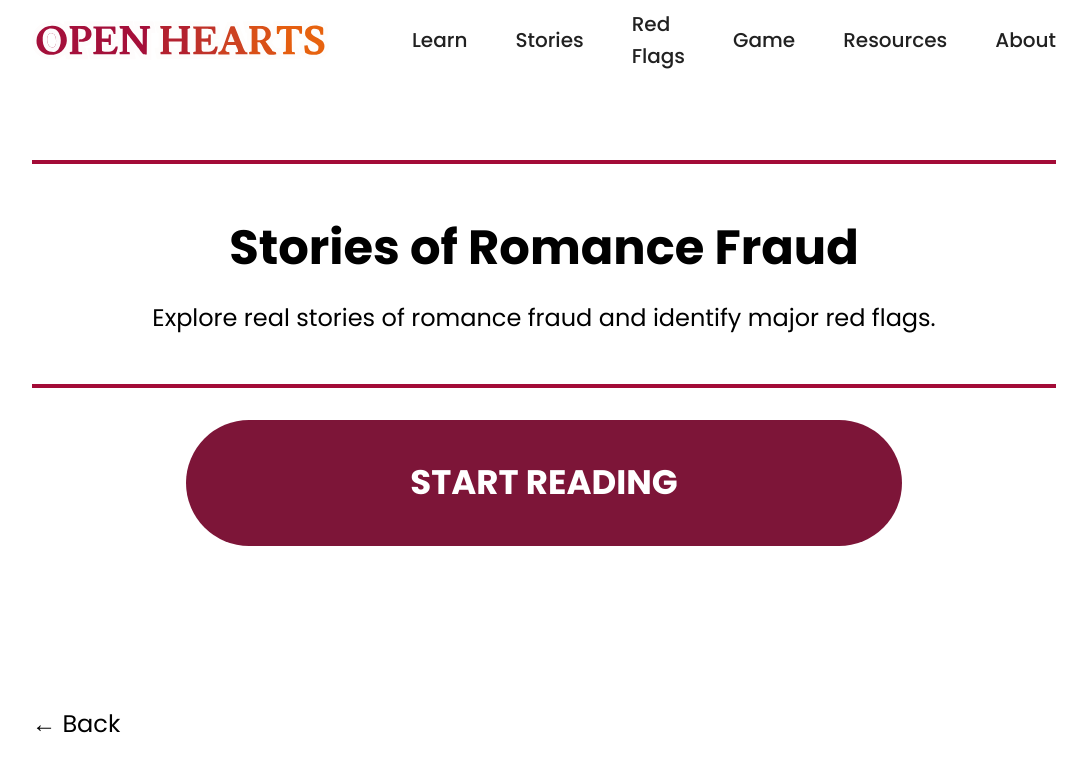
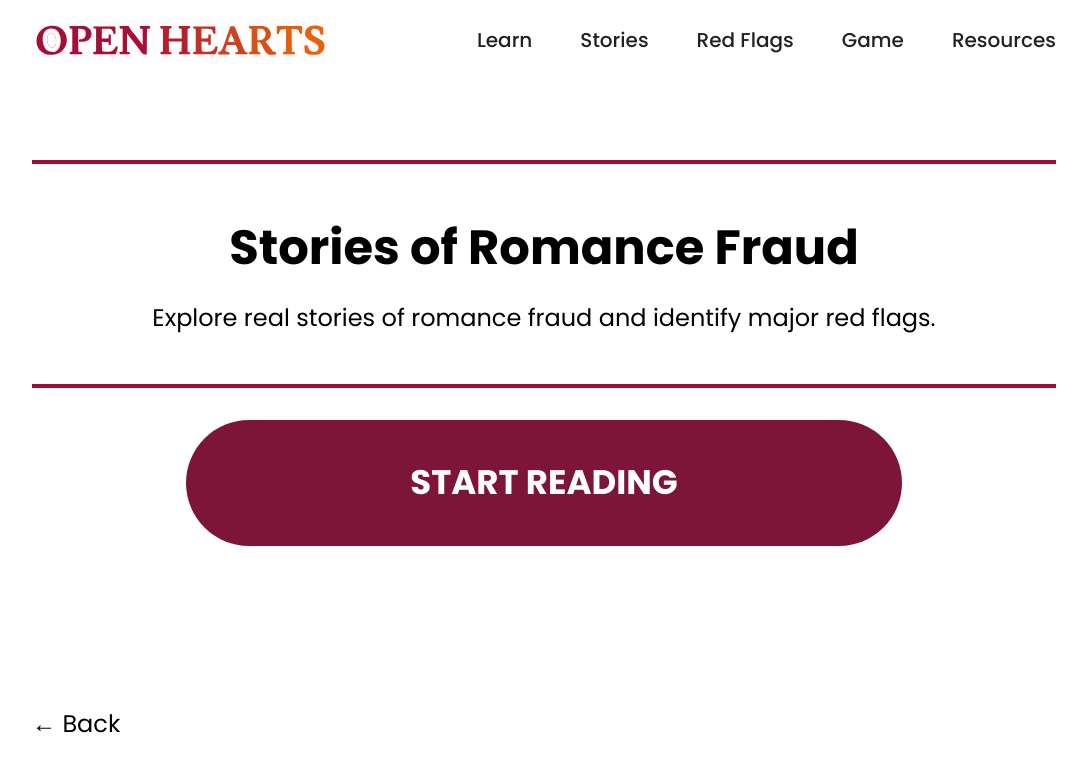
Before and after one commit to heavens-potato/open-hearts, a Next.js app in the folder open-hearts/: page /stories in a window 1280 px wide. Shown: the top 772 px of the page, without its empty margins (96-1183 px from the left). Built offline with nearby package versions, Linux system fonts and the light colour scheme; a web font is replaced by a local one.

Commit message:
removed about link

```diff
--- a/open-hearts/src/components/header.js
+++ b/open-hearts/src/components/header.js
@@ -113,7 +113,7 @@ export default function header() {
                                 >
                                     Resources
                                 </Typography>
-                                <Typography
+                                {/* <Typography
                                     variant="h6"
                                     sx={{
                                         cursor: 'pointer'
@@ -122,7 +122,7 @@ export default function header() {
                                     href="/about"
                                 >
                                     About
-                                </Typography>
+                                </Typography> */}
                             </div>
                         </motion.div>
                     )}
@@ -190,7 +190,7 @@ export default function header() {
                         >
                             Resources
                         </Typography>
-                        <Typography
+                        {/* <Typography
                             variant="h6"
                             sx={{
                                 cursor: 'pointer'
@@ -199,7 +199,7 @@ export default function header() {
                             href="/about"
                         >
                             About
-                        </Typography>
+                        </Typography> */}
                     </div>
                 </motion.div>
             )}
```
